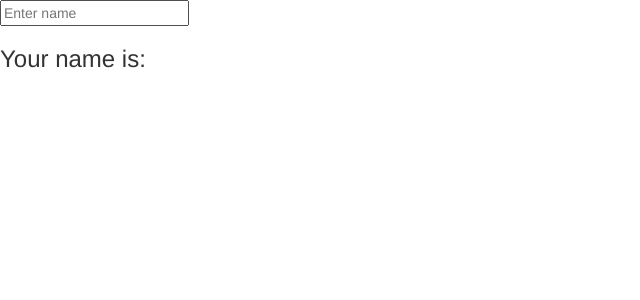
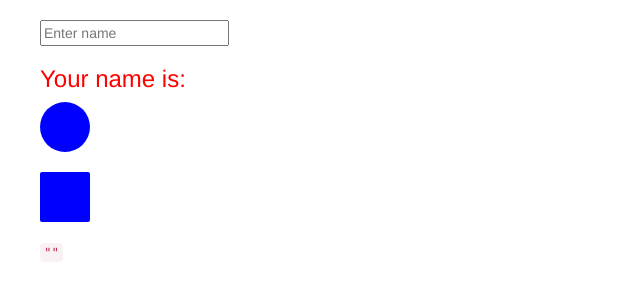
Before and after one commit to tonyhuynh1142/tranning-angularjs-4, an Angular app: page / in a window 1280 px wide. Shown: the top 300 px of the page, without its empty margins (0-640 px from the left). Built offline with nearby package versions, Linux system fonts and the light colour scheme.

Commit message:
create style binding for DOM html

```diff
--- a/src/app/user-form/user-form.component.css
+++ b/src/app/user-form/user-form.component.css
@@ -0,0 +1,13 @@
+.circle {
+  width: 50px;
+  height: 50px;
+  border-radius: 50%;
+  background-color: blue;
+}
+
+.square {
+  width: 50px;
+  height: 50px;
+  border-radius: 2px;
+  background-color: blue;
+}
--- a/src/app/user-form/user-form.component.html
+++ b/src/app/user-form/user-form.component.html
@@ -1,12 +1,15 @@
+<div class="body">
+  <div class="input-group">
+    <input type="text" name="" id="" placeholder="Enter name" [(ngModel)]="name" #txtUsername>
+    <h3 [style.color]="isHighlight ? 'red' : 'black' ">Your name is: {{ name }} </h3>
+  </div>
 
-<!-- using event binding -->
-<!-- <div class="input-group">
-  <input type="text" name="" id="" placeholder="Enter name" (keyup)="showText($event);">
-  <h3>Your name is: {{ name }} </h3>
-</div> -->
+  <div [class]="isHighlight ? 'circle' : 'square'"></div>
 
-<!-- using two-away data binding -->
-<div class="input-group">
-  <input type="text" name="" id="" placeholder="Enter name" [(ngModel)]="name">
-  <h3>Your name is: {{ name }} </h3>
+  <br>
+  <div [class.circle]="!isHighlight" [class.square]="isHighlight"></div>
+
+
+  <br>
+  <code> {{ txtUsername.value | json}} </code>
 </div>
--- a/src/app/user-form/user-form.component.ts
+++ b/src/app/user-form/user-form.component.ts
@@ -7,13 +7,11 @@ import { Component, OnInit } from '@angular/core';
 })
 export class UserFormComponent implements OnInit {
   name = "";
+  evenStyle = { color: 'red', fontSize: '40px'};
+  oddStyle = { color: 'blue', fontSize: '20px'};
+  isHighlight = true;
   constructor() { }
 
   ngOnInit() {
   }
-
-  // using event binding
-  // showText(event) {
-  //   this.name = event.target.value;
-  // }
 }
--- a/src/styles.css
+++ b/src/styles.css
@@ -1 +1,4 @@
 /* You can add global styles to this file, and also import other style files */
+.body {
+  padding: 20px 40px;
+}
```
